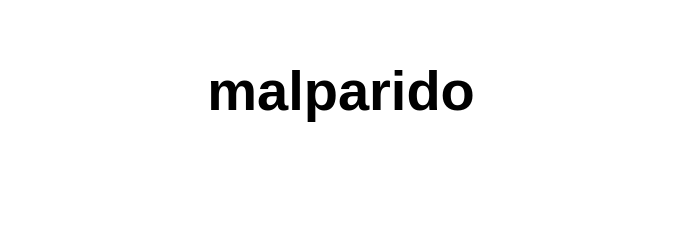
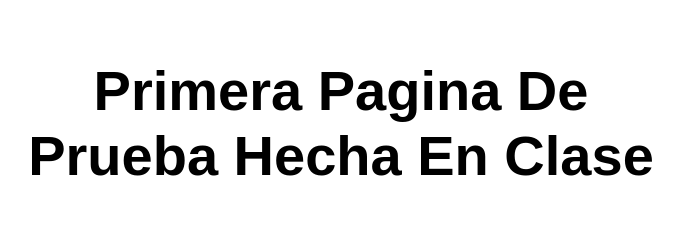
Before and after one commit to jhonatanurrego/Despliegue, a website: page src/index.html in a window 1280 px wide. Shown: the whole page, without its empty margins (299-982 px from the left). Drawn offline with Linux system fonts and the light colour scheme.

Commit message:
cambio 1.2

```diff
--- a/src/index.html
+++ b/src/index.html
@@ -10,7 +10,7 @@
 
 <body>
   <main>
-    <h1>malparido
+    <h1> Primera Pagina De Prueba Hecha En Clase
     </h1>
   </main>
 </body>
```
